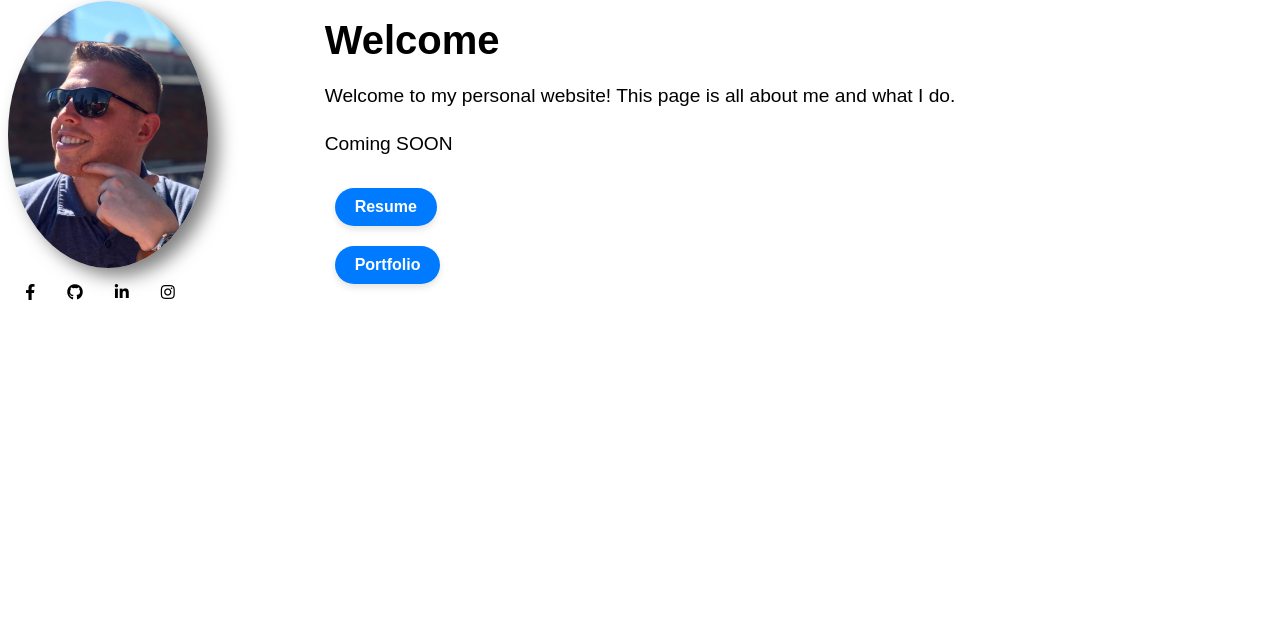
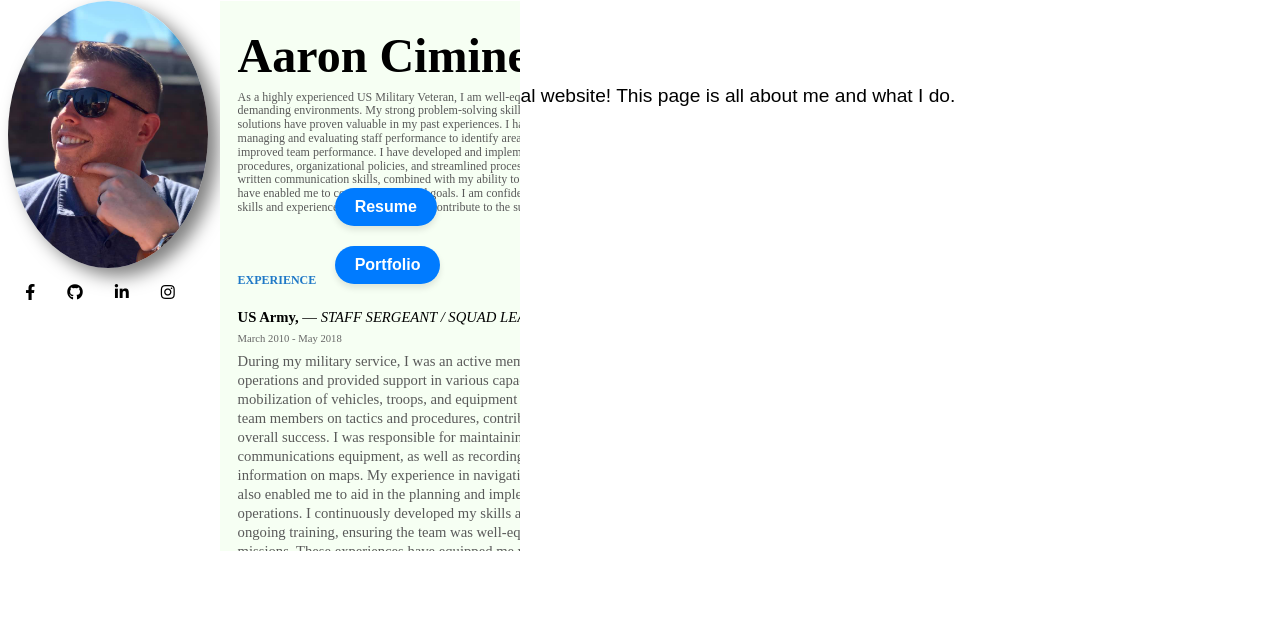
Before and after one commit to aaronkciminelli/aaronkciminelli.hithub.io, a plain HTML site: page index.html in a window 1280 px wide. Shown: the part 79-698 px from the top of the page. Drawn offline with Linux system fonts and the light colour scheme.

Commit message:
dsfasdfasdf

```diff
--- a/css/style.css
+++ b/css/style.css
@@ -6,7 +6,7 @@ body {
   display: flex;
   flex-direction: column;
   min-height: 100vh;
-  overflow-y: scroll;
+  overflow-y: auto;
 }
 
 header {
@@ -122,23 +122,20 @@ button {
 button:hover {
   background-color: #0056b3;
 }
-#button-container {
+#button-container,
+#button-container-2 {
   position: relative;
-  z-index: 1; /* add this property to give the button container a higher stacking order */
+  z-index: 2; /* Add a higher z-index than the <iframe> element */
 }
 
-#button-container-2 {
-  position: relative;
-  z-index: 1; /* add this property to give the button container a higher stacking order */
-}
 
 #myFrame {
-  height: 0; /* set the initial height to 0 */
-  position: absolute; /* set the position to absolute */
-  top: 200px; /* adjust the top property to move the iframe up */
-  left: 220px; /* adjust the left property to move the iframe left */
-  right: 0; /* set the right property to 0 to ensure the iframe fills the container */
-  bottom: 0; /* set the bottom property to 0 to ensure the iframe fills the container */
+  height: calc(100vh - 250px); /* Adjust the height based on the button and footer heights */
+  position: absolute;
+  top: 80px; /* Adjust the top position */
+  left: 220px;
+  right: 0;
+  bottom: 0;
 }
 
 
```
